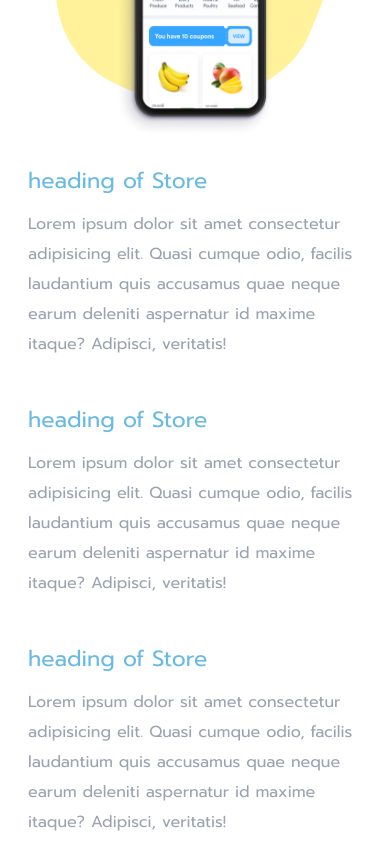
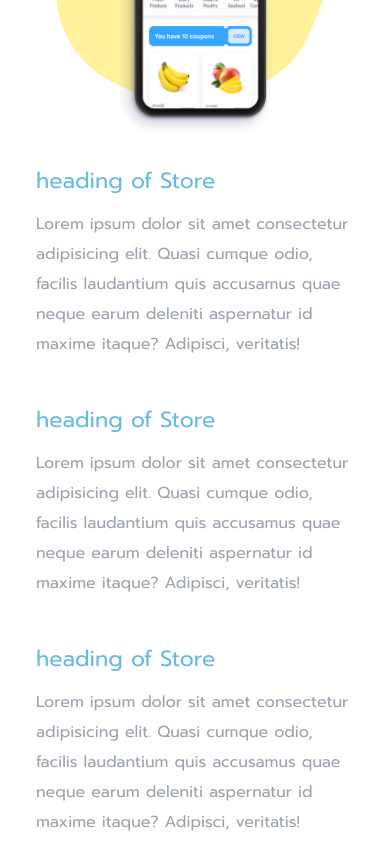
Before and after one commit to maaz-ahmed-2001/we-fresh-nextjs, a Next.js app: page / in a window 390 px wide. Shown: the part 1320-2164 px from the top of the page. Built offline with nearby package versions, Linux system fonts and the light colour scheme.

Commit message:
Fix: increased the horizontal padding in the app details component

```diff
--- a/src/containers/ServiceSection/index.tsx
+++ b/src/containers/ServiceSection/index.tsx
@@ -81,7 +81,7 @@ const index = () => {
               <Image src='/OurAppIcons/YellowCircle.svg' alt="YellowCircle" width={448} height={444} />
             </div>
           </FlexCenter>
-          <FlexColumn className="gap-3  pt-[17px] px-3 sm:px-0 sm:!pt-[5px] sm:mt-7">
+          <FlexColumn className="gap-3  pt-[17px] px-[20px] sm:px-0 sm:!pt-[5px] sm:mt-7">
             {links[activeSlideNumber].data.map((item, i) => {
               return (
                 <AppDetailsComponent
```
